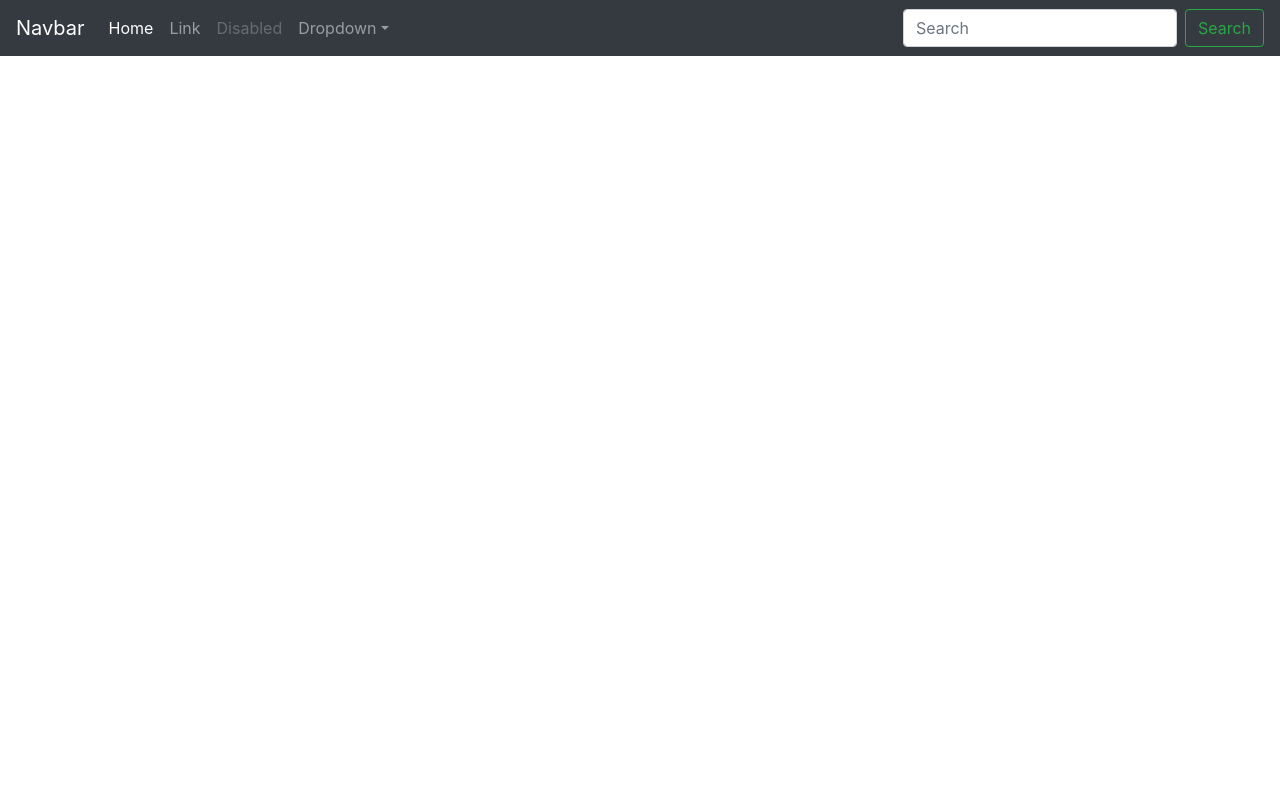
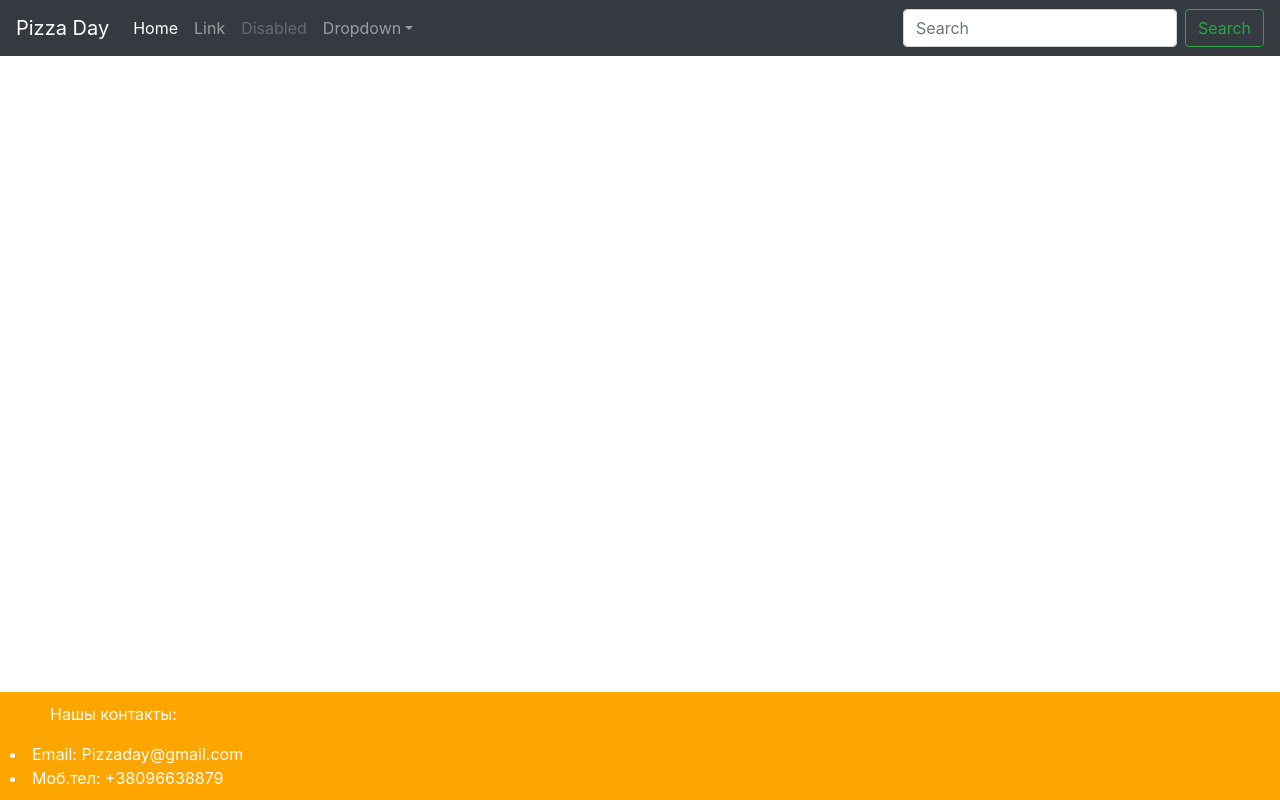
Before and after one commit to iasmoke/MyShopWork, a Symfony app: template templates/base.html.twig in a window 1280 px wide. Run offline with Twig, Linux system fonts and the light colour scheme; the template is opened without the code that fills it, so the values that code supplies are empty; some libraries are stand-ins or nearby versions.

Commit message:
AboutController и footer в базовом twig

```diff
--- /dev/null
+++ b/public/css/style.css
@@ -0,0 +1,3 @@
+main {
+    margin-top: 56px;
+}
--- a/templates/base.html.twig
+++ b/templates/base.html.twig
@@ -4,14 +4,17 @@
         <meta charset="UTF-8">
         <meta name="viewport" content="width=device-width, initial-scale=1, shrink-to-fit=no">
 
-        <title>{% block title %}Welcome!{% endblock %}</title>
+        <title>{% block title %}Welcome Pizza Day!{% endblock %}</title>
         <link rel="stylesheet" href="https://maxcdn.bootstrapcdn.com/bootstrap/4.0.0/css/bootstrap.min.css" integrity="sha384-Gn5384xqQ1aoWXA+058RXPxPg6fy4IWvTNh0E263XmFcJlSAwiGgFAW/dAiS6JXm" crossorigin="anonymous">
         <link rel="stylesheet" href="{{ 'css/style.css' }}">
+        <style>
+            #footer {position: fixed;left: 0; bottom: 0;padding: 10px;background: orange;color: #fff;width: 100%;}
+        </style>
         {% block stylesheets %}{% endblock %}
     </head>
     <body>
     <nav class="navbar navbar-expand-md navbar-dark bg-dark fixed-top">
-        <a class="navbar-brand" href="#">Navbar</a>
+        <a class="navbar-brand" href="http://127.0.0.1:8000/">Pizza Day</a>
         <button class="navbar-toggler" type="button" data-toggle="collapse" data-target="#navbarsExampleDefault" aria-controls="navbarsExampleDefault" aria-expanded="false" aria-label="Toggle navigation">
             <span class="navbar-toggler-icon"></span>
         </button>
@@ -32,7 +35,7 @@
                     <div class="dropdown-menu" aria-labelledby="dropdown01">
                         <a class="dropdown-item" href="#">Action</a>
                         <a class="dropdown-item" href="#">Another action</a>
-                        <a class="dropdown-item" href="#">Something else here</a>
+                        <a class="dropdown-item" href="http://127.0.0.1:8000/about">Annotation</a>
                     </div>
                 </li>
             </ul>
@@ -42,7 +45,11 @@
             </form>
         </div>
     </nav>
-
+    <div id="footer">
+        <ul>Нашы контакты:</ul>
+        <li>Email: Pizzaday@gmail.com</li>
+        <li>Моб.тел: +38096638879</li>
+    </div>
     <main role="main" class="container">
         {% block body %}{% endblock %}
     </main><!-- /.container -->
```
Also changed, not shown: templates/default/show.html.twig (added, +9 -0 lines).
